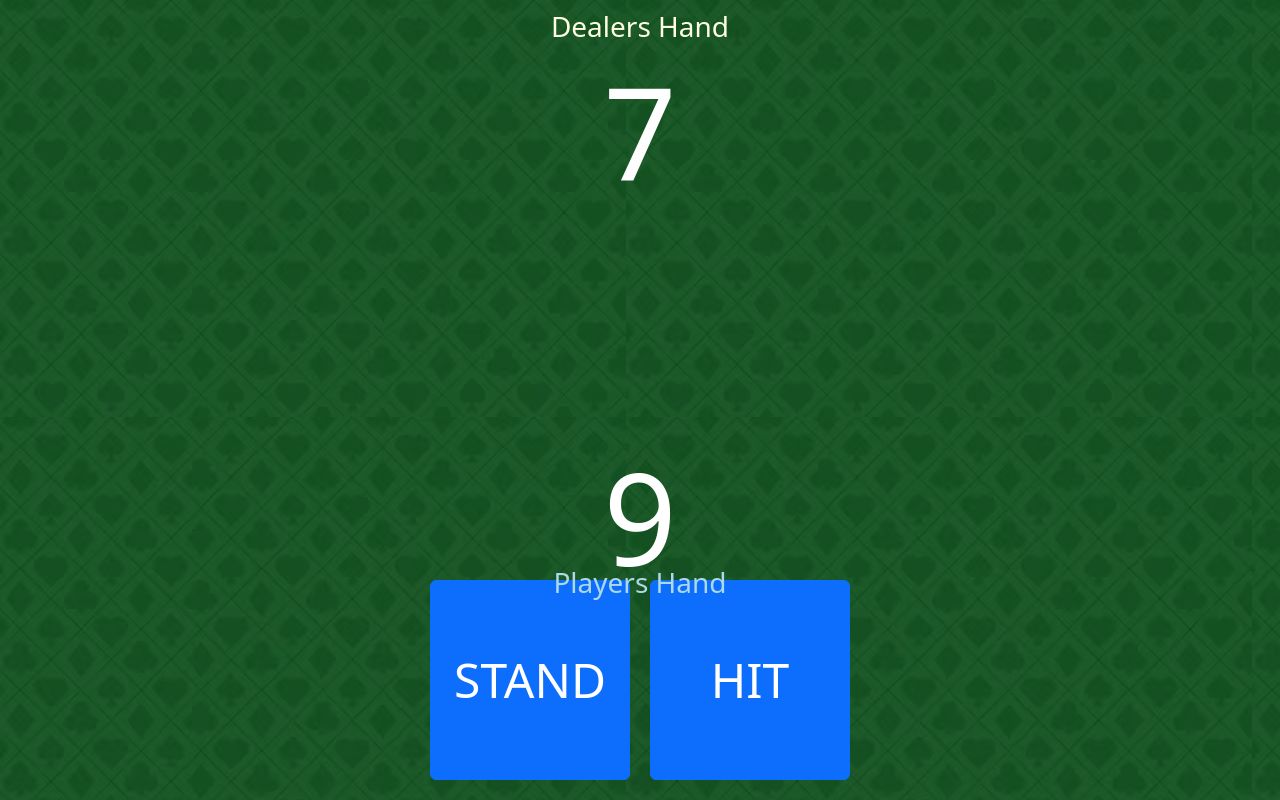
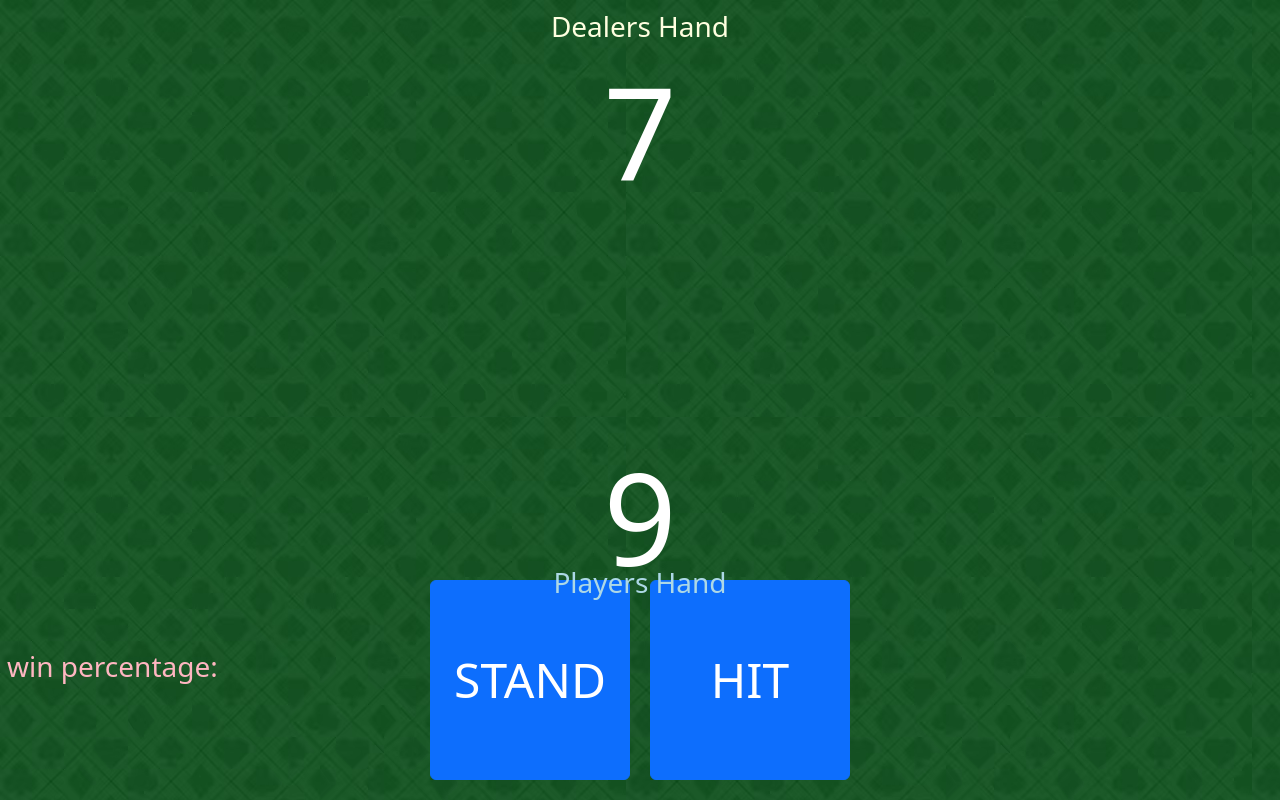
Before and after one commit to Fennessy10/BlackJack, a website: page index.html in a window 1280 px wide. Drawn offline with nearby package versions, Linux system fonts and the light colour scheme.

Commit message:
win percentage added

```diff
--- a/app.js
+++ b/app.js
@@ -22,5 +22,3 @@ async function run() {
     }
 
 }
-
-run()
--- a/index.html
+++ b/index.html
@@ -42,6 +42,14 @@
         .super-large{
             font-size: 8rem;
         }
+        .win-percentage{
+            margin: 10px;
+            color: lightpink;
+            position: fixed;
+            top: 80%; /* Adjust this value to move the "9" lower */
+            transform: translateX(-50%); /* Adjusts for container width */
+            left: 8%; /* Centers horizontally */
+        }
         #player {
             position: fixed;
             top: 55%; /* Adjust this value to move the "9" lower */
@@ -65,6 +73,7 @@
         <h3 class="playersHand">Players Hand</h3>
         <h1 class="super-large" id="dealer">7</h1>
         <h1 class="super-large" id="player">9</h1>
+        <h3 class="win-percentage"> win percentage: </h3>
     </div>
 </body>
 </html>
```
Also changed, not shown: models/User.js (+6 -1 lines).
